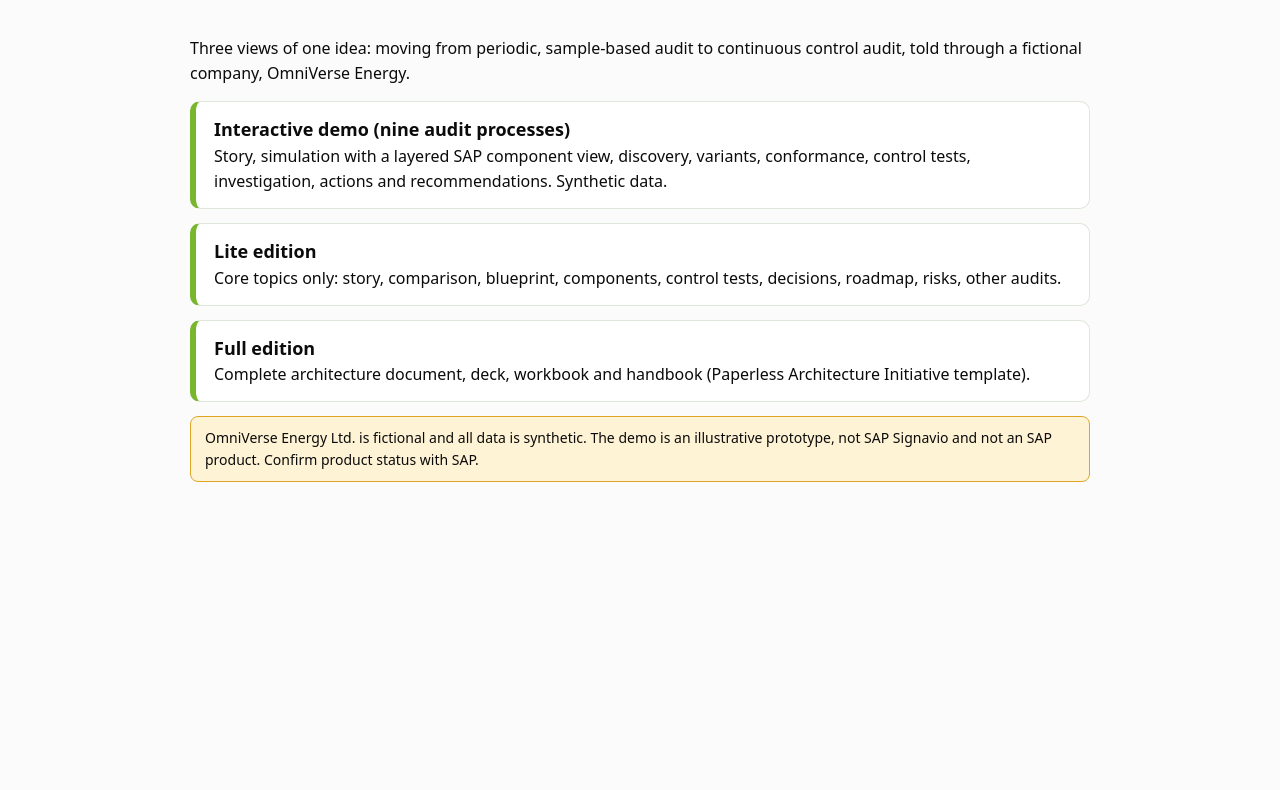
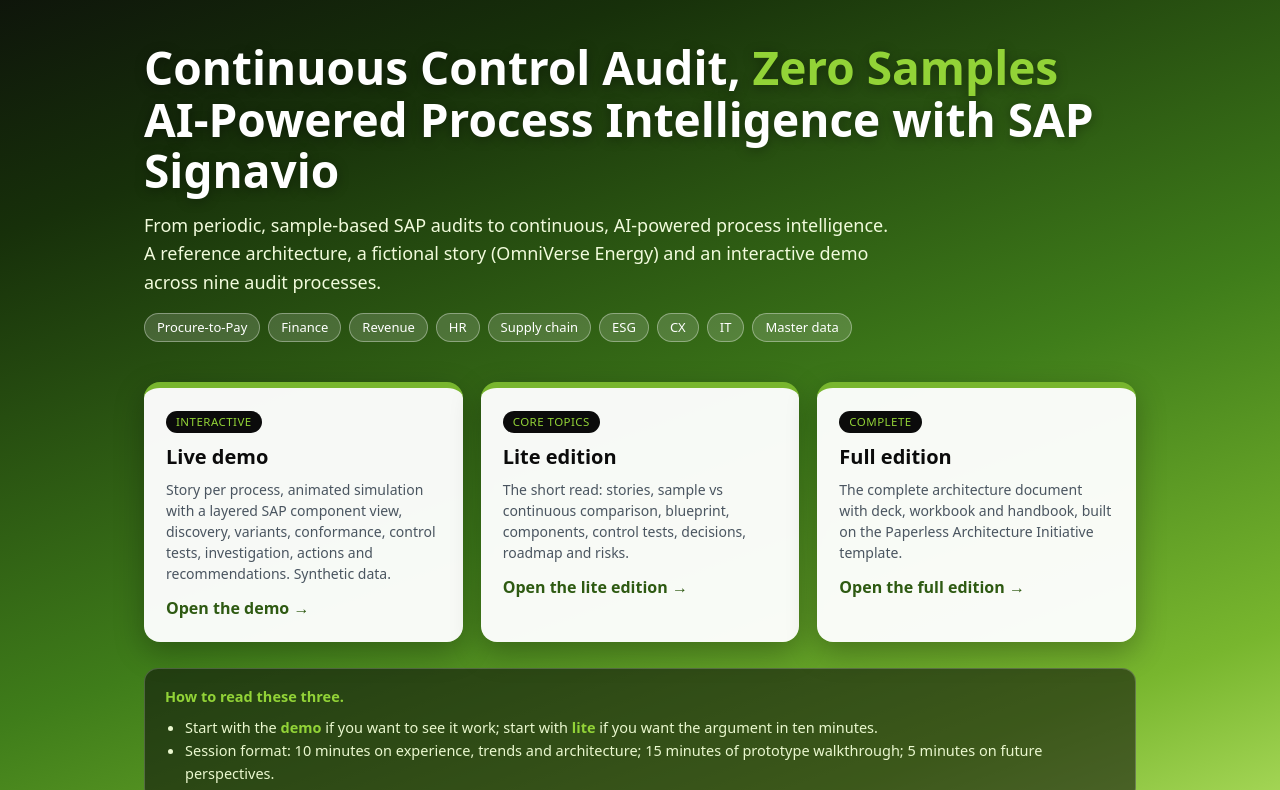
Before and after one commit to nbnayak88/autonomous-btm, a plain HTML site: page learning/signavio-continuous-assurance/index.html in a window 1280 px wide. Shown: the part 92-882 px from the top of the page. Before the commit the page ends 800 px from the top, so only its background shows below. Drawn offline with Linux system fonts and the light colour scheme.

Commit message:
Landing page with lime/green gradient branding; list live page links in README
Co-Authored-By: Claude Sonnet 5.5 <noreply@anthropic.com>
Claude-Session: https://claude.ai/code/session_01C6eiUxf5xeADEJqTgCTDZf

```diff
--- a/learning/signavio-continuous-assurance/index.html
+++ b/learning/signavio-continuous-assurance/index.html
@@ -1,8 +1,44 @@
-<!DOCTYPE html><html lang="en"><head><meta charset="utf-8"><meta name="viewport" content="width=device-width,initial-scale=1"><title>Continuous Control Audit with SAP Signavio – SuccessLabs Academy</title>
-<style>body{font:16px/1.55 system-ui,Segoe UI,Arial,sans-serif;margin:0;color:#0B0B0B;background:#fafbfa}header{background:#0B0B0B;color:#fff;padding:16px 28px}header b{color:#92D337;font-size:20px}main{max-width:900px;margin:0 auto;padding:24px}a.c{display:block;background:#fff;border:1px solid #dfe6da;border-left:6px solid #78B62E;border-radius:10px;padding:14px 18px;margin:14px 0;text-decoration:none;color:#0B0B0B}a.c b{font-size:18px}a.c:hover{background:#EEF6E3}.n{background:#FFF3D6;border:1px solid #E0A526;border-radius:8px;padding:10px 14px;font-size:14px}</style></head><body>
-<header><b>Continuous Control Audit: AI-Powered Process Intelligence with SAP Signavio</b><br>SuccessLabs Academy · reference architecture, story and interactive demo</header><main>
-<p>Three views of one idea: moving from periodic, sample-based audit to continuous control audit, told through a fictional company, OmniVerse Energy.</p>
-<a class="c" href="demo/"><b>Interactive demo (nine audit processes)</b><br>Story, simulation with a layered SAP component view, discovery, variants, conformance, control tests, investigation, actions and recommendations. Synthetic data.</a>
-<a class="c" href="lite/"><b>Lite edition</b><br>Core topics only: story, comparison, blueprint, components, control tests, decisions, roadmap, risks, other audits.</a>
-<a class="c" href="full/"><b>Full edition</b><br>Complete architecture document, deck, workbook and handbook (Paperless Architecture Initiative template).</a>
-<div class="n">OmniVerse Energy Ltd. is fictional and all data is synthetic. The demo is an illustrative prototype, not SAP Signavio and not an SAP product. Confirm product status with SAP.</div></main></body></html>
+<!DOCTYPE html><html lang="en"><head><meta charset="utf-8"><meta name="viewport" content="width=device-width,initial-scale=1">
+<title>Continuous Control Audit with SAP Signavio – SuccessLabs Academy</title>
+<meta name="color-scheme" content="light">
+<style>
+:root{color-scheme:light;--blk:#0B0B0B;--grn:#78B62E;--lime:#92D337;--deep:#2E5A12}
+*{box-sizing:border-box}
+body{margin:0;font:16px/1.6 system-ui,Segoe UI,Arial,sans-serif;color:var(--blk);min-height:100vh;background:linear-gradient(160deg,#0B0B0B 0%,#17300a 22%,#3f7d1a 55%,#78B62E 80%,#C6EE74 100%);background-color:#7FBF2E}
+.wrap{max-width:1040px;margin:0 auto;padding:0 24px 56px}
+header{display:flex;align-items:center;gap:16px;padding:22px 0}
+header img{height:54px;filter:drop-shadow(0 2px 6px rgba(0,0,0,.4))}
+header span{color:#d9f5a8;font-size:14px;letter-spacing:.04em;text-transform:uppercase}
+.hero{padding:36px 0 30px;color:#fff}
+.hero h1{font-size:clamp(28px,5vw,46px);line-height:1.12;margin:0 0 14px;text-shadow:0 2px 12px rgba(0,0,0,.35)}
+.hero h1 em{font-style:normal;color:var(--lime)}
+.hero p{font-size:18px;max-width:760px;color:#f1fbdc;margin:0 0 6px}
+.tags{display:flex;flex-wrap:wrap;gap:8px;margin-top:16px}
+.tags span{background:rgba(255,255,255,.16);border:1px solid rgba(255,255,255,.35);color:#fff;border-radius:20px;padding:3px 12px;font-size:13px}
+.grid{display:grid;grid-template-columns:repeat(auto-fit,minmax(280px,1fr));gap:18px;margin-top:10px}
+a.card{display:block;background:rgba(255,255,255,.96);border-radius:16px;padding:20px 22px;text-decoration:none;color:var(--blk);box-shadow:0 10px 30px rgba(0,0,0,.28);border-top:6px solid var(--grn);transition:transform .15s,box-shadow .15s}
+a.card:hover{transform:translateY(-4px);box-shadow:0 16px 38px rgba(0,0,0,.36)}
+a.card .k{display:inline-block;background:var(--blk);color:var(--lime);border-radius:12px;font-size:11.5px;padding:2px 10px;margin-bottom:8px;letter-spacing:.04em}
+a.card b{display:block;font-size:20px;margin-bottom:6px}
+a.card small{display:block;color:#4a5560;font-size:14px;line-height:1.5}
+a.card .go{display:inline-block;margin-top:12px;color:var(--deep);font-weight:700}
+.strip{margin-top:26px;background:rgba(11,11,11,.55);border:1px solid rgba(255,255,255,.2);border-radius:14px;padding:16px 20px;color:#eaf8cf;font-size:14.5px}
+.strip b{color:var(--lime)}
+.strip ul{margin:8px 0 0;padding-left:20px}
+footer{margin-top:26px;color:#e3f6bf;font-size:13px}
+</style></head><body><div class="wrap">
+<header><img src="lite/assets/logo.png" alt="SuccessLabs Academy"><span>SuccessLabs Academy · Architecting for a Better World</span></header>
+<section class="hero">
+<h1>Continuous Control Audit, <em>Zero Samples</em><br>AI-Powered Process Intelligence with SAP Signavio</h1>
+<p>From periodic, sample-based SAP audits to continuous, AI-powered process intelligence. A reference architecture, a fictional story (OmniVerse Energy) and an interactive demo across nine audit processes.</p>
+<div class="tags"><span>Procure-to-Pay</span><span>Finance</span><span>Revenue</span><span>HR</span><span>Supply chain</span><span>ESG</span><span>CX</span><span>IT</span><span>Master data</span></div>
+</section>
+<div class="grid">
+<a class="card" href="demo/"><span class="k">INTERACTIVE</span><b>Live demo</b><small>Story per process, animated simulation with a layered SAP component view, discovery, variants, conformance, control tests, investigation, actions and recommendations. Synthetic data.</small><span class="go">Open the demo →</span></a>
+<a class="card" href="lite/"><span class="k">CORE TOPICS</span><b>Lite edition</b><small>The short read: stories, sample vs continuous comparison, blueprint, components, control tests, decisions, roadmap and risks.</small><span class="go">Open the lite edition →</span></a>
+<a class="card" href="full/"><span class="k">COMPLETE</span><b>Full edition</b><small>The complete architecture document with deck, workbook and handbook, built on the Paperless Architecture Initiative template.</small><span class="go">Open the full edition →</span></a>
+</div>
+<div class="strip"><b>How to read these three.</b>
+<ul><li>Start with the <b>demo</b> if you want to see it work; start with <b>lite</b> if you want the argument in ten minutes.</li><li>Session format: 10 minutes on experience, trends and architecture; 15 minutes of prototype walkthrough; 5 minutes on future perspectives.</li></ul></div>
+<footer>OmniVerse Energy Ltd. is a fictional company and all data is synthetic. The demo is an illustrative prototype, not SAP Signavio and not an SAP product. Confirm product status with SAP. © SuccessLabs Academy.</footer>
+</div></body></html>
```
Also changed, not shown: 1 other file.
